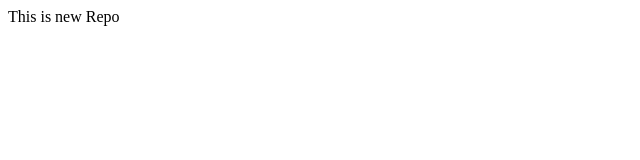
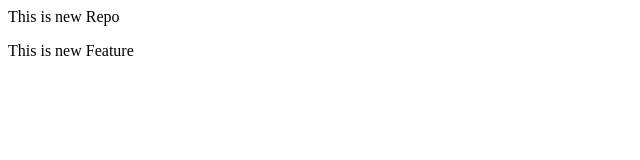
Before and after one commit to parthvalani/LocalRepo, a plain HTML site: page index.html in a window 1280 px wide. Shown: the whole page, without its empty margins (0-640 px from the left). Drawn offline with Linux system fonts and the light colour scheme.

Commit message:
added feature commit

```diff
--- a/index.html
+++ b/index.html
@@ -1 +1,2 @@
 <p>This is new Repo<p>
+<p>This is new Feature<p>
```
